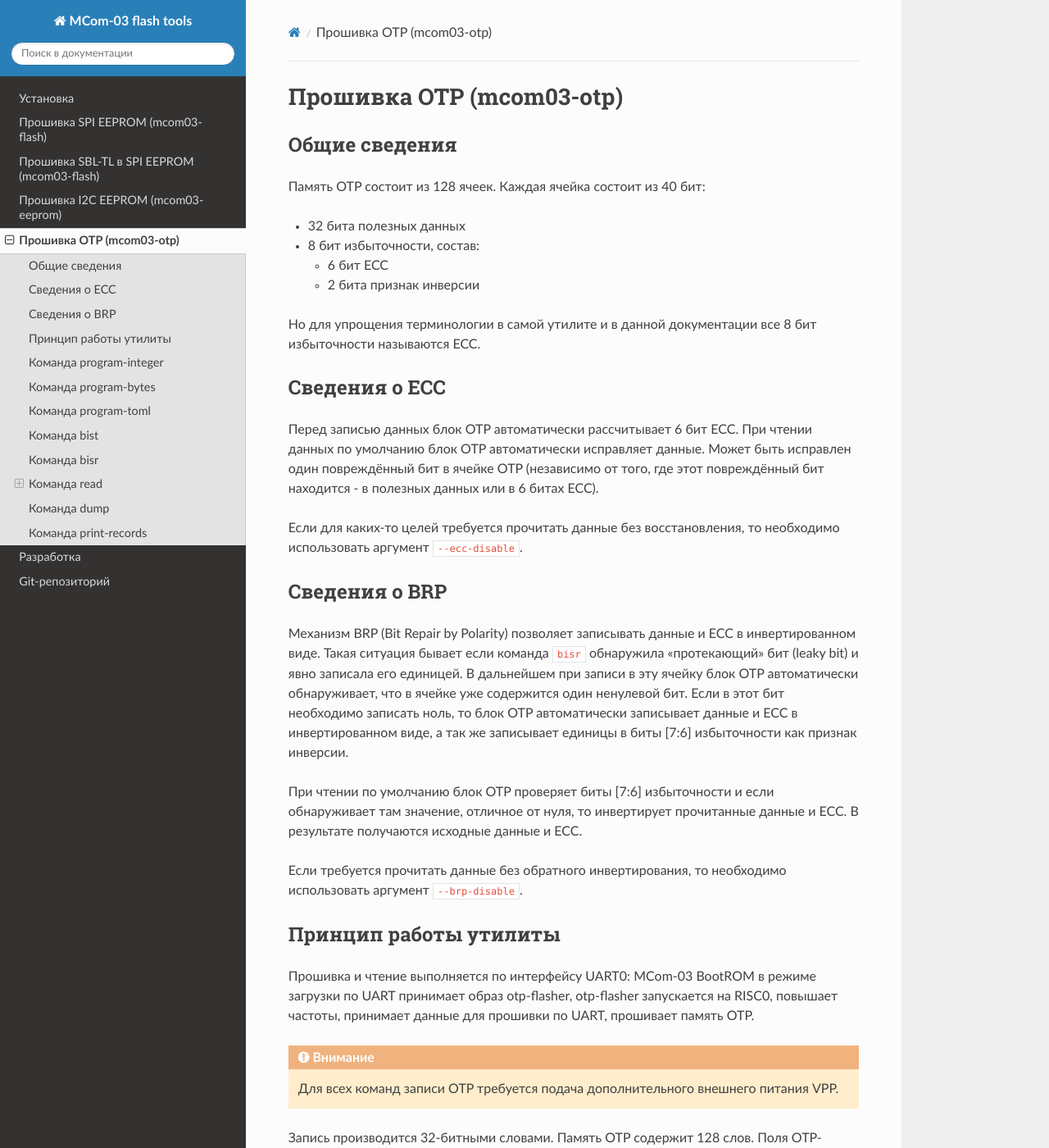
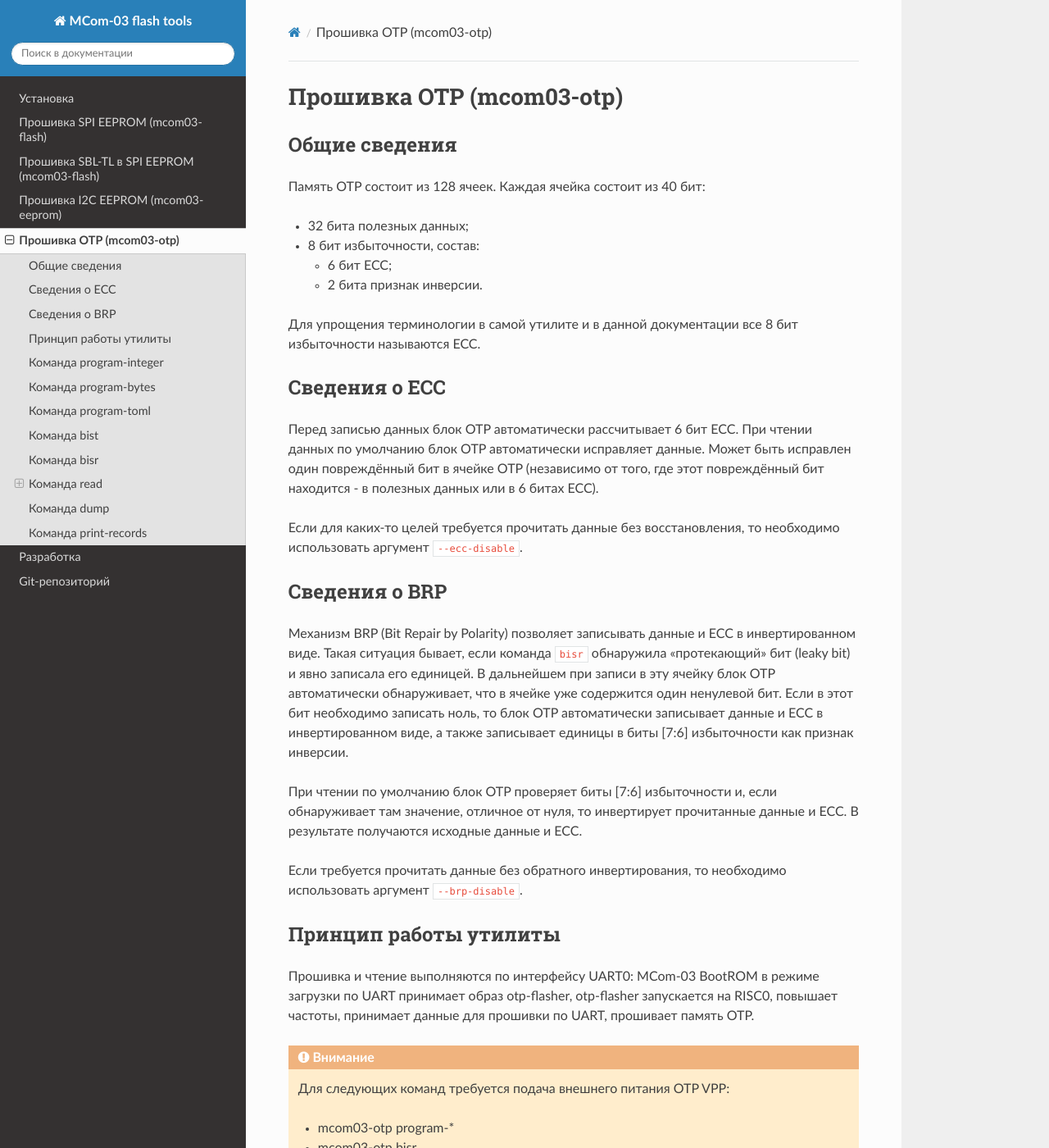
Before and after one commit to elvees/mcom03-flash-tools, a Sphinx documentation site: the page built from docs/mcom03-otp.rst, in a window 1280 px wide and 1400 px high. Shown: the whole window at 82% size. Built offline with Sphinx 7.4.7 and the Read the Docs theme 3.1.0, drawn with Linux system fonts in a browser that asks for light colours; the version number could not be read and is left out; some of the changed text lies outside the part shown.

Commit message:
docs: Enhance mcom03-otp description
* Add --help for all commands
* Correct spelling and punctuation.

Change-Id: I76e1b512353c66b518f648a7df6f164d40b145e1

```diff
--- a/docs/mcom03-otp.rst
+++ b/docs/mcom03-otp.rst
@@ -9,13 +9,13 @@
 
 Память OTP состоит из 128 ячеек. Каждая ячейка состоит из 40 бит:
 
-* 32 бита полезных данных
+* 32 бита полезных данных;
 * 8 бит избыточности, состав:
 
-  * 6 бит ECC
-  * 2 бита признак инверсии
+  * 6 бит ECC;
+  * 2 бита признак инверсии.
 
-Но для упрощения терминологии в самой утилите и в данной документации все 8 бит избыточности
+Для упрощения терминологии в самой утилите и в данной документации все 8 бит избыточности
 называются ECC.
 
 Сведения о ECC
@@ -33,13 +33,13 @@
 ==============
 
 Механизм BRP (Bit Repair by Polarity) позволяет записывать данные и ECC в инвертированном виде.
-Такая ситуация бывает если команда ``bisr`` обнаружила "протекающий" бит (leaky bit) и явно
+Такая ситуация бывает, если команда ``bisr`` обнаружила "протекающий" бит (leaky bit) и явно
 записала его единицей. В дальнейшем при записи в эту ячейку блок OTP автоматически обнаруживает,
 что в ячейке уже содержится один ненулевой бит. Если в этот бит необходимо записать ноль, то блок
-OTP автоматически записывает данные и ECC в инвертированном виде, а так же записывает единицы в
+OTP автоматически записывает данные и ECC в инвертированном виде, а также записывает единицы в
 биты [7:6] избыточности как признак инверсии.
 
-При чтении по умолчанию блок OTP проверяет биты [7:6] избыточности и если обнаруживает там
+При чтении по умолчанию блок OTP проверяет биты [7:6] избыточности и, если обнаруживает там
 значение, отличное от нуля, то инвертирует прочитанные данные и ECC. В результате получаются
 исходные данные и ECC.
 
@@ -49,11 +49,14 @@ OTP автоматически записывает данные и ECC в ин
 Принцип работы утилиты
 ======================
 
-Прошивка и чтение выполняется по интерфейсу UART0: MCom-03 BootROM в режиме загрузки по UART
+Прошивка и чтение выполняются по интерфейсу UART0: MCom-03 BootROM в режиме загрузки по UART
 принимает образ otp-flasher, otp-flasher запускается на RISC0, повышает частоты, принимает данные
 для прошивки по UART, прошивает память OTP.
 
-.. attention:: Для всех команд записи OTP требуется подача дополнительного внешнего питания VPP.
+.. attention:: Для следующих команд требуется подача внешнего питания OTP VPP:
+
+   * mcom03-otp program-*
+   * mcom03-otp bisr
 
 Запись производится 32-битными словами. Память OTP содержит 128 слов. Поля OTP-памяти, которые
 описаны в главе 5.6.2 (Область OTP памяти) руководства пользователя на микросхему, в данной
@@ -91,12 +94,16 @@ OTP автоматически записывает данные и ECC в ин
 * ``--brp-generate`` — инвертировать данные и ECC при чтении независимо от признака инверсии в
   ячейке OTP.
 
+Справочник:
+
+.. command-output:: mcom03-otp --help
+
 Команда program-integer
 =======================
 
 Прошивает (с проверкой) одну запись целочисленным беззнаковым значением. Запись указывается
 по имени. Можно использовать для любых записей, но необходимо учитывать, что при прошивке байты
-будут записаны в обратном порядке, т.к. будут приведены к little-endian.
+будут записаны в обратном порядке, так как будут приведены к little-endian.
 
 Пример::
 
@@ -112,10 +119,14 @@ OTP автоматически записывает данные и ECC в ин
 
   mcom03-otp program-integer word_addr_123 0x12345  # записать по адресу 123 число 0x12345
 
+Справочник:
+
+.. command-output:: mcom03-otp program-integer --help
+
 Команда program-bytes
 =====================
 
-Прошивает (с проверкой) одну запись произвольными данными представленными последовательностью
+Прошивает (с проверкой) одну запись произвольными данными, представленными последовательностью
 тетрад. Размер данных должен быть равен размеру прошиваемой записи. Данные могут быть указаны
 слитно, либо байты могут быть разделены пробелами.
 
@@ -144,6 +155,10 @@ OTP автоматически записывает данные и ECC в ин
 Поддерживаются имена ``word_addr_X`` для прошивки произвольных ячеек OTP. Например::
 
   mcom03-otp program-bytes word_addr_123 8899aabb  # записать по адресу 123 байты 88 99 aa bb
+
+Справочник:
+
+.. command-output:: mcom03-otp program-bytes --help
 
 Команда program-toml
 ====================
@@ -174,14 +189,18 @@ OTP автоматически записывает данные и ECC в ин
 
   mcom03-otp program-toml file.toml
 
+Справочник:
+
+.. command-output:: mcom03-otp program-toml --help
+
 Команда bist
 ============
 
 Запускает внутреннюю проверку OTP. Останавливается с ошибкой, если находит ячейку OTP, которая
 содержит два или более бита данных или ECC в состоянии "1". Изначально все ячейки OTP должны
-содержать нулевые значения. Но иногда встречаются "протекающие" биты, которые могут иногда
+содержать нулевые значения. Но иногда встречаются "протекающие" биты, которые могут
 читаться единицами. Проверка предназначена для поиска ячеек, в которых содержится более одного
-такого бита. Но так же она будет срабатывать на любые ячейки, в которых записаны данные и ECC, в
+такого бита. Но также она будет срабатывать на любые ячейки, в которых записаны данные и ECC, в
 которых более одного бита находятся в состоянии "1" (это любое ненулевое значение данных с
 корректным ECC).
 
@@ -198,18 +217,22 @@ OTP автоматически записывает данные и ECC в ин
   mcom03-otp bist --addr 60  # проверить память OTP, начиная с адреса 60
   mcom03-otp bist --addr 60 --count 10  # проверить 10 ячеек памяти OTP, начиная с адреса 60
 
+Справочник:
+
+.. command-output:: mcom03-otp bist --help
+
 Команда bisr
 ============
 
 Команда аналогична команде ``bist``, но помимо поиска "протекающих" бит, явным образом записывает
-в них единицу. Команда ``bisr`` завершится с ошибкой только если в одной ячейке будет обнаружено
+в них единицу. Команда ``bisr`` завершится с ошибкой только, если в одной ячейке будет обнаружено
 более одного бита в состоянии "1" ("подтекающих" или записанных туда явно).
 
 После выполнения команды в ячейке всё равно будет читаться нулевое значение, так как один бит,
 выставленный в единицу, будет исправляться при чтении с помощью ECC (если при чтении не был указан
 аргумент ``--ecc-disable``).
 
-Запись в такую ячейку так же будет проходить без ошибок, даже если в такой исправленный бит
+Запись в такую ячейку также будет проходить без ошибок, даже если в такой исправленный бит
 необходимо записать ноль, благодаря механизму bit repair.
 
 Команда ``bisr`` предполагает возможность записи, поэтому для её работы требуется напряжение Vpp.
@@ -224,6 +247,10 @@ OTP автоматически записывает данные и ECC в ин
   mcom03-otp bisr  # проверить всю память OTP
   mcom03-otp bisr --addr 60  # проверить память OTP, начиная с адреса 60
   mcom03-otp bisr --addr 60 --count 10  # проверить 10 ячеек памяти OTP, начиная с адреса 60
+
+Справочник:
+
+.. command-output:: mcom03-otp bisr --help
 
 Команда read
 ============
@@ -248,6 +275,10 @@ OTP автоматически записывает данные и ECC в ин
   # прочитать 16 слов (64 байта) OTP и отобразить их через утилиту hexdump
   mcom03-otp read --count 16 --output-format bin | hexdump -Cv
 
+Справочник:
+
+.. command-output:: mcom03-otp read --help
+
 Формат text
 -----------
 
@@ -338,12 +369,18 @@ OTP автоматически записывает данные и ECC в ин
   mcom03-otp dump
   mcom03-otp dump --toml
 
+Справочник:
+
+.. command-output:: mcom03-otp dump --help
+
 Команда print-records
 =====================
 
 Выводит в stdout список всех записей, которые поддерживаются утилитой, с указанием их размера и
 смещения. Команда может быть вызвана без подключенной платы.
 
-Пример::
+.. command-output:: mcom03-otp print-records
 
-  mcom03-otp print-records
+Справочник:
+
+.. command-output:: mcom03-otp print-records --help
```
Also changed, not shown: other parts of docs/mcom03-otp.rst (+3 -3 lines).
